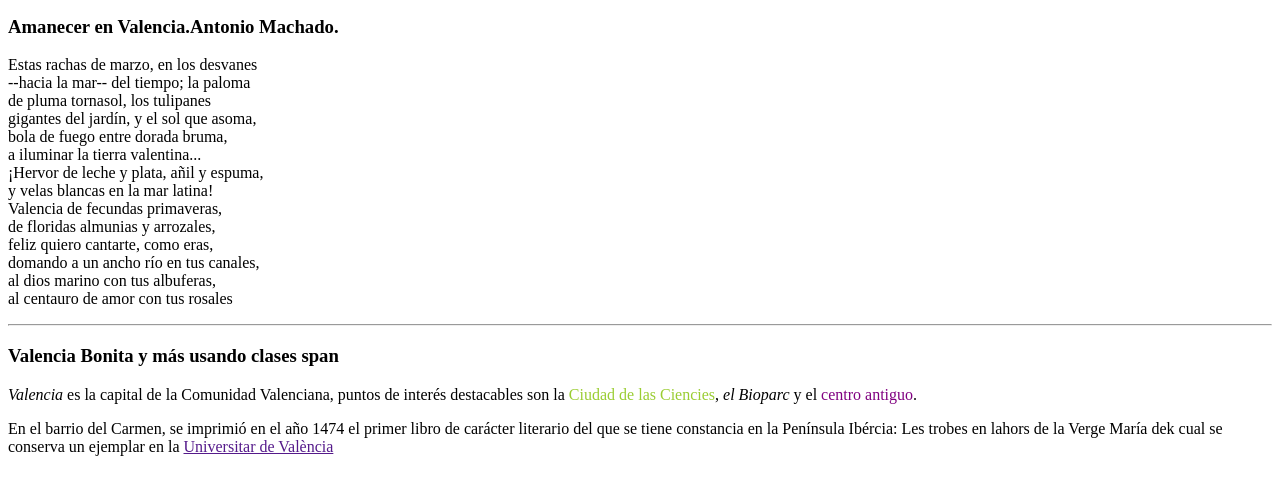
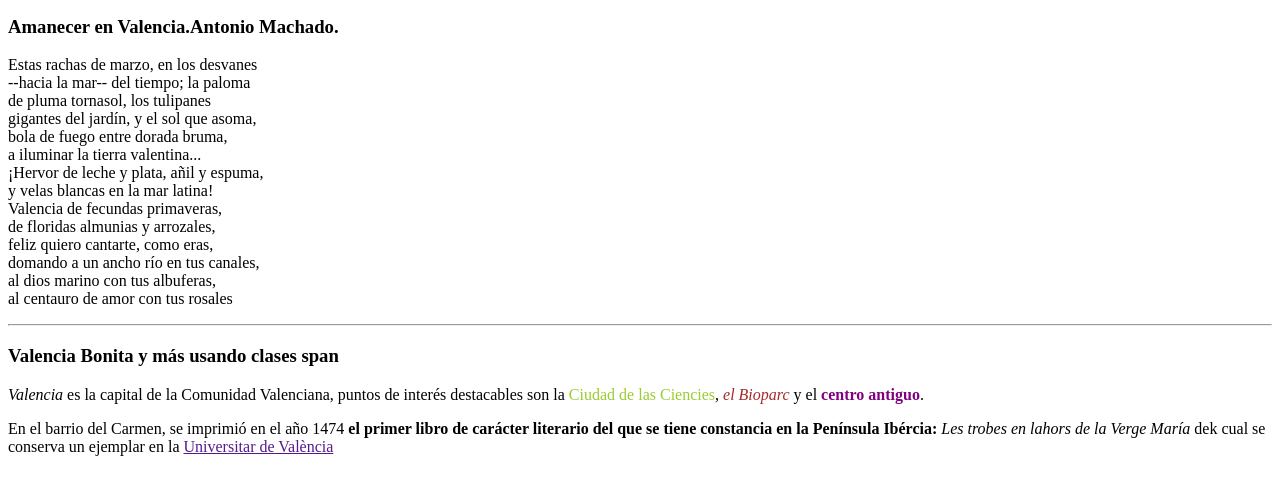
Before and after one commit to aitor-ruiz/practica-1.11, a plain HTML site: page index.html in a window 1280 px wide. Shown: the part 88-578 px from the top of the page. Drawn offline with Linux system fonts and the light colour scheme.

Commit message:
modificaciones span

```diff
--- a/index.html
+++ b/index.html
@@ -58,8 +58,10 @@
         <section>
             <article>
                 <h3>Valencia Bonita y más usando clases span</h3>
-                <p><span class="cursiva">Valencia</span> es la capital de la Comunidad Valenciana, puntos de interés destacables son la <span class="amarilla">Ciudad de las Ciencies</span>, <span class="cursiva" class="marron">el Bioparc</span> y el <span class="morado" class="negrita">centro antiguo</span>.</p>
-                <p>En el barrio del Carmen, se imprimió en el año 1474 <span class="">el primer libro de carácter literario del que se tiene constancia en la Península Ibércia: </span><span>Les trobes en lahors de la Verge María</span> dek cual se conserva un ejemplar en la <a href="">Universitar de València</a></p>
+                <p><span class="cursiva">Valencia</span> es la capital de la Comunidad Valenciana, puntos de interés destacables son la
+                    <span class="amarilla">Ciudad de las Ciencies</span>, <span class="cursiva marron">el Bioparc</span>
+                    y el <span class="morado negrita">centro antiguo</span>.</p>
+                <p>En el barrio del Carmen, se imprimió en el año 1474 <span class="negrita">el primer libro de carácter literario del que se tiene constancia en la Península Ibércia: </span><span class="cursiva">Les trobes en lahors de la Verge María</span> dek cual se conserva un ejemplar en la <a href="">Universitar de València</a></p>
             </article>
         </section>
 
```
